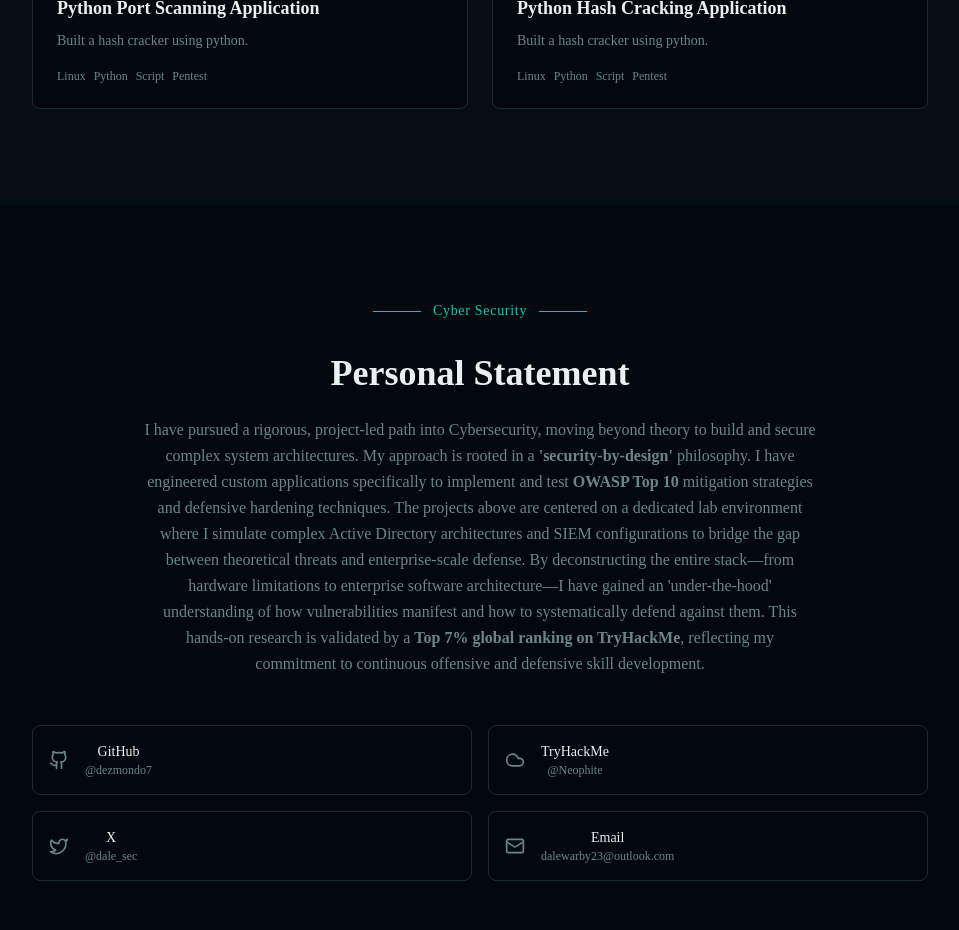
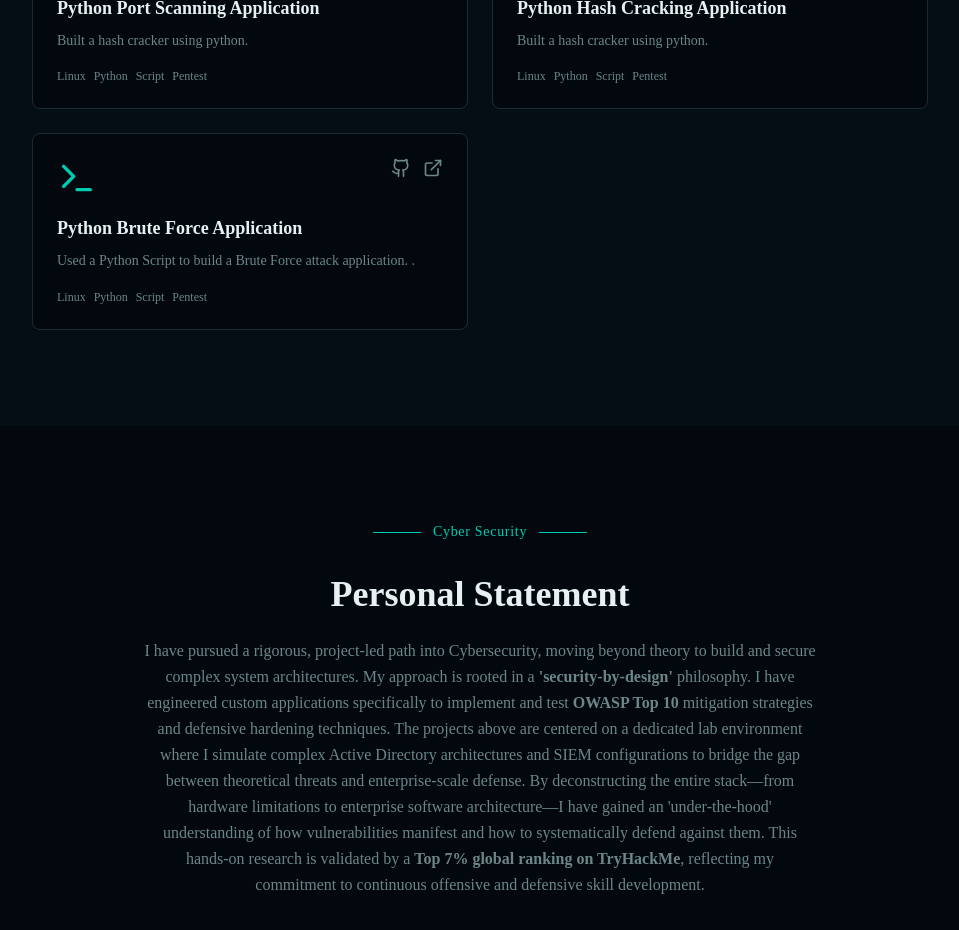
Before and after one commit to Dezmondo7/CyberNeo, a React (Vite) app in the folder vite-project/: page / in a window 1280 px wide. Shown: the part 3640-4570 px from the top of the page, without its empty margins (160-1119 px from the left). Built offline with nearby package versions, Linux system fonts and the light colour scheme.

Commit message:
added projects to the space

```diff
--- a/vite-project/src/components/projects.jsx
+++ b/vite-project/src/components/projects.jsx
@@ -25,6 +25,8 @@ import scappyI from "../assets/scappyI.png"
 import portScanner from "../assets/portScanner.png"
 import hashCracker from "../assets/hashCracker.png"
 import hashcracked from "../assets/hashCracked.png"
+import bruteforce from "../assets/bruteforce.png"
+import passwordA from "../assets/passwordA.png"
 
 
 const projects = [
@@ -279,7 +281,7 @@ const projects = [
     icon: Terminal,
      sections: [
       {
-        heading: "Port scanner script",
+        heading: "Port Scanner Script",
         text: " Created a new file for the python script using 'nano hashc.py' and inserted the code used to create the port scanner. The application imports hashlib which enables you to change to the required hash i.e MD5/SHA256. This application also reads from a selected wordlist.",
         screenshot: hashCracker,
         screenshotLabel: "Port scanner python code",
@@ -288,6 +290,28 @@ const projects = [
         heading: "Cracking Hashes",
         text: "By running the script with Python3, the chosen wordlist location and the correct hash, the application is able to crack hashes.",
         screenshot: hashcracked,
+        screenshotLabel: "Domain enumeration using Python3",
+      },
+    ],
+  },
+   {
+    title: "Python Brute Force Application ",
+    description: "Used a Python Script to build a Brute Force attack application. .",
+    tech: ["Linux", "Python", "Script", "Pentest"],
+    github: "",
+    live: "#",
+    icon: Terminal,
+     sections: [
+      {
+        heading: "Used a python script along with Python3 to simulate brute force attacks on the target machine.",
+        text: "This script has variables for user input such as the target(IP Address), username and the file path for the attack dictionary/wordlist. It utalizes the paramiko function, if the password is succesful it returns 0 along with the password else it returns a 1",
+        screenshot: bruteforce,
+        screenshotLabel: "Port scanner python code",
+      },
+      {
+        heading: "Cracking Hashes",
+        text: "Used a python script along with Python3 to simulate brute force attacks on the target machine. ",
+        screenshot: passwordA,
         screenshotLabel: "Domain enumeration using Python3",
       },
     ],
```
Also changed, not shown: vite-project/src/assets/bruteforce.png (added), vite-project/src/assets/passwordA.png (added).
